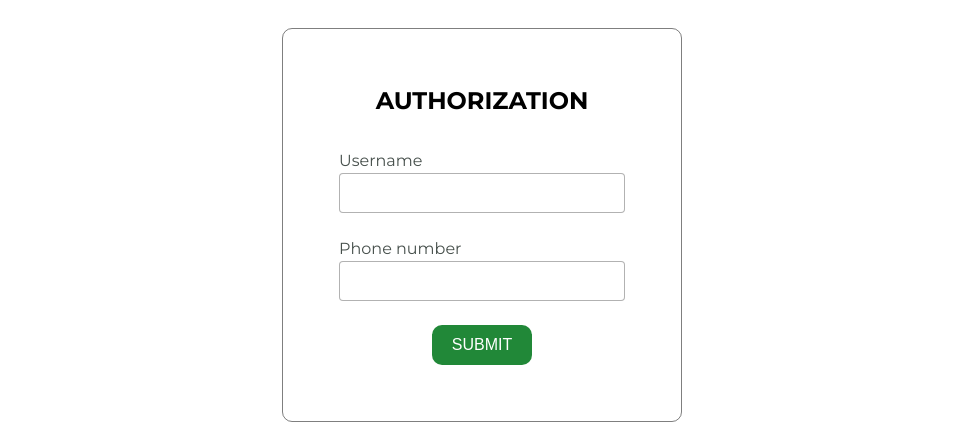
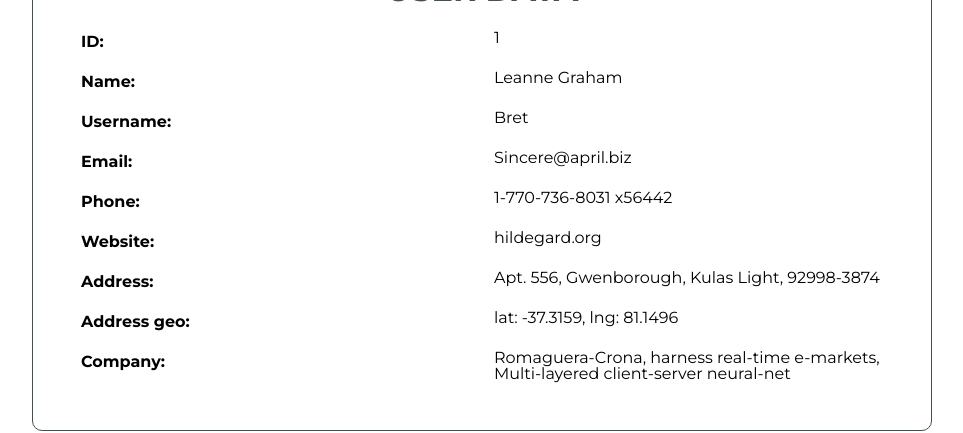
Before and after one commit to MOSKALCHUK31/vue-task, a Vue app: page /content in a window 1280 px wide. Before the commit this address led to /. Shown: the part 175-608 px from the top of the page, without its empty margins (158-1121 px from the left). Built offline with nearby package versions, Linux system fonts and the light colour scheme; no server answers.

Commit message:
remove minLength validation && fix submit form

```diff
--- a/src/components/views/Content/TodosForm.vue
+++ b/src/components/views/Content/TodosForm.vue
@@ -30,7 +30,9 @@
                 color="green"
                 size="medium"
                 type="submit"
-            >CREATE TODO</AppButton>
+            >
+                CREATE TODO
+            </AppButton>
         </div>
     </form>
 </template>
@@ -72,7 +74,13 @@ const handleSubmit = async () => {
     await todosStore.ADD_TODO_ACTION(payload)
     rootStore.TOGGLE_LOADING_STATUS()
 
+    resetForm()
+}
+
+const resetForm = () => {
     form.value.reset()
+    fields.value.userId = ''
+    fields.value.title = ''
 }
 </script>
 
--- a/src/stores/root.js
+++ b/src/stores/root.js
@@ -9,9 +9,11 @@ export const useRootStore = defineStore('root-store', () => {
     function SET_USERS(payload) {
         users.value = payload
     }
+
     function TOGGLE_LOADING_STATUS() {
         isLoading.value = !isLoading.value
     }
+
     async function GET_USERS_ACTIONS() {
         try {
             const { data } = await fetchUsers()
--- a/src/stores/user.js
+++ b/src/stores/user.js
@@ -3,8 +3,30 @@ import { defineStore } from 'pinia'
 
 export const useUserStore = defineStore('user-store', () => {
     // const user = ref(null)
-    const user = ref(null)
-    const isAuthenticated = ref(false)
+    const user = ref({
+        "id": 1,
+        "name": "Leanne Graham",
+        "username": "Bret",
+        "email": "Sincere@april.biz",
+        "address": {
+            "street": "Kulas Light",
+            "suite": "Apt. 556",
+            "city": "Gwenborough",
+            "zipcode": "92998-3874",
+            "geo": {
+                "lat": "-37.3159",
+                "lng": "81.1496"
+            }
+        },
+        "phone": "1-770-736-8031 x56442",
+        "website": "hildegard.org",
+        "company": {
+            "name": "Romaguera-Crona",
+            "catchPhrase": "Multi-layered client-server neural-net",
+            "bs": "harness real-time e-markets"
+        }
+    })
+    const isAuthenticated = ref(true)
 
     function SET_AUTHENTICATED() {
         isAuthenticated.value = true
--- a/src/utils/validation-rules.js
+++ b/src/utils/validation-rules.js
@@ -1,8 +1,7 @@
 import {
     required,
     alpha,
-    numeric,
-    minLength
+    numeric
 } from '@vuelidate/validators'
 
 const numericAndSymbols = (value) => /^[0-9\W]+$/.test(value)
@@ -26,8 +25,7 @@ export function getTodoValidationRules() {
             numeric
         },
         title: {
-            required,
-            minLength: minLength(5)
+            required
         }
     }
 }
```
